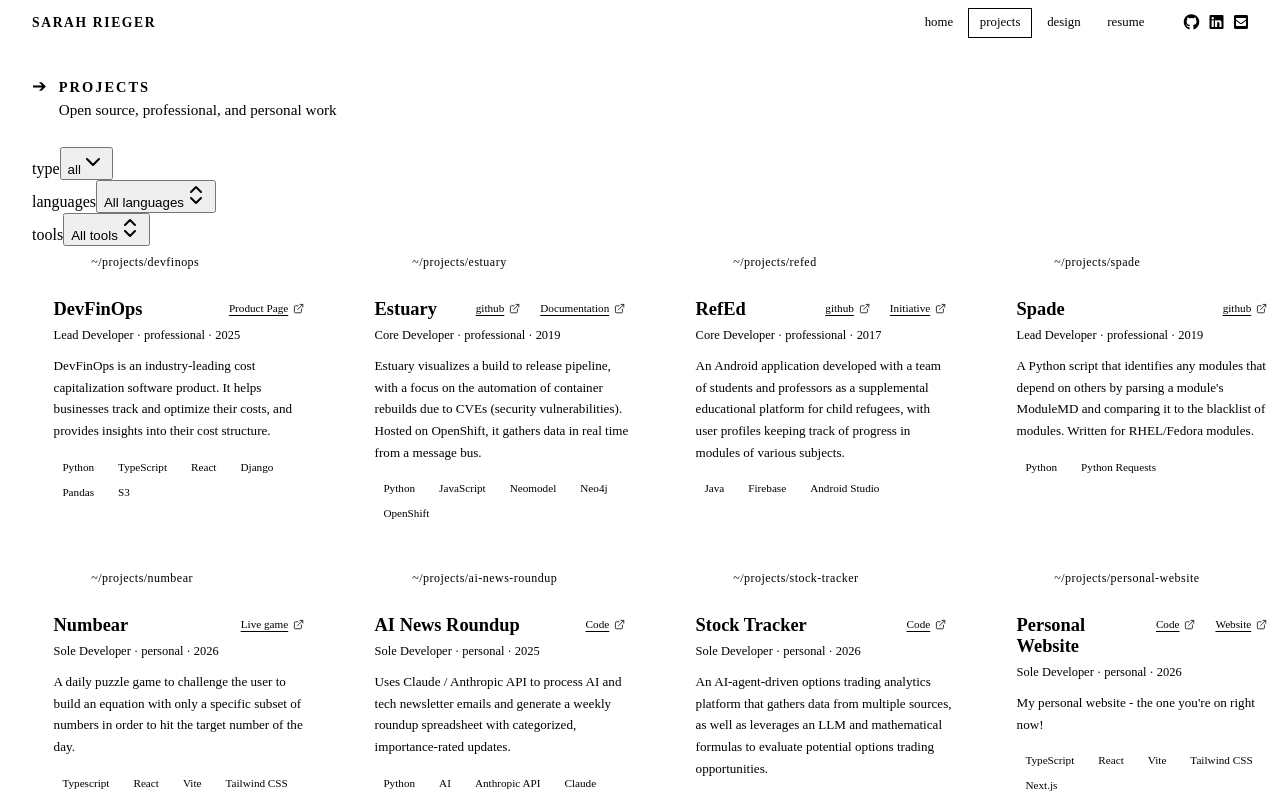
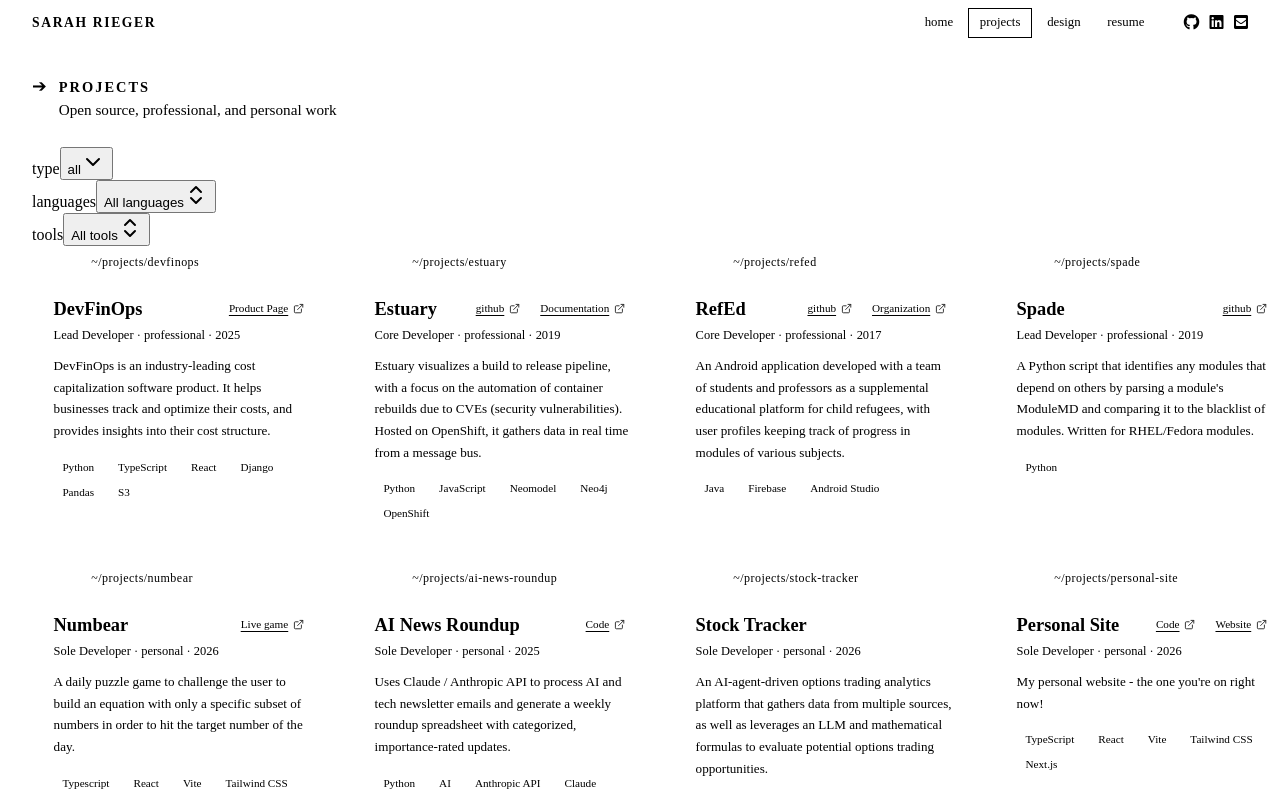
Before and after one commit to sarah256/sarah256.github.io, a React (Vite) app: page /projects in a window 1280 px wide. Shown: the top 799 px of the page. Built offline with nearby package versions, Linux system fonts and the light colour scheme; the HTML template or start-up script is replaced by a standard one.

Commit message:
prj update

```diff
--- a/src/data/projects.ts
+++ b/src/data/projects.ts
@@ -68,7 +68,7 @@
     tools: ['Firebase', 'Android Studio'],
     links: [
       { type: 'github', url: 'https://github.com/vaibhav19sharma/RefEd' },
-      { type: 'facebook', url: 'https://www.facebook.com/refedinitiative/', label: 'Initiative' },
+      { type: 'facebook', url: 'https://www.facebook.com/refedinitiative/', label: 'Organization' },
     ],
   },
   {
@@ -80,7 +80,7 @@
     description:
       "A Python script that identifies any modules that depend on others by parsing a module's ModuleMD and comparing it to the blacklist of modules. Written for RHEL/Fedora modules.",
     languages: ['Python'],
-    tools: ['Python Requests'],
+    tools: [],
     links: [{ type: 'github', url: 'https://github.com/sarah256/Spade' }],
   },
   {
@@ -117,11 +117,11 @@
       'An AI-agent-driven options trading analytics platform that gathers data from multiple sources, as well as leverages an LLM and mathematical formulas to evaluate potential options trading opportunities.',
     languages: ['Python'],
     tools: ['AI', 'Bedrock', 'AWS', 'MCP', 'Data science'],
-    links: [{ type: 'github', url: 'https://github.com/sarah256/blowhole', label: 'Code' }],
+    links: [],
   },
   {
     id: 'personal-website',
-    name: 'Personal Website',
+    name: 'Personal Site',
     role: 'Sole Developer',
     type: 'personal',
     year: 2026,
```
